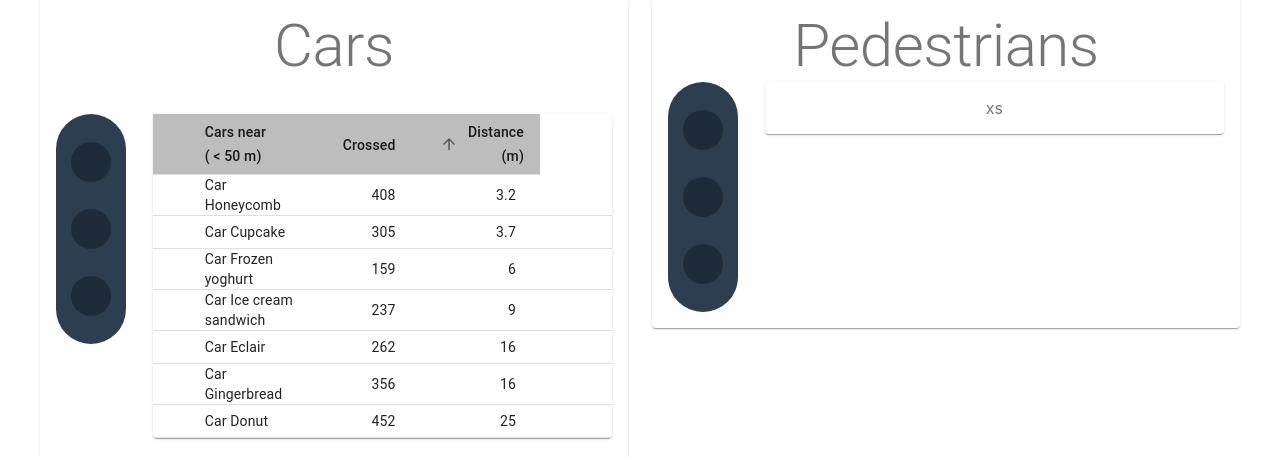
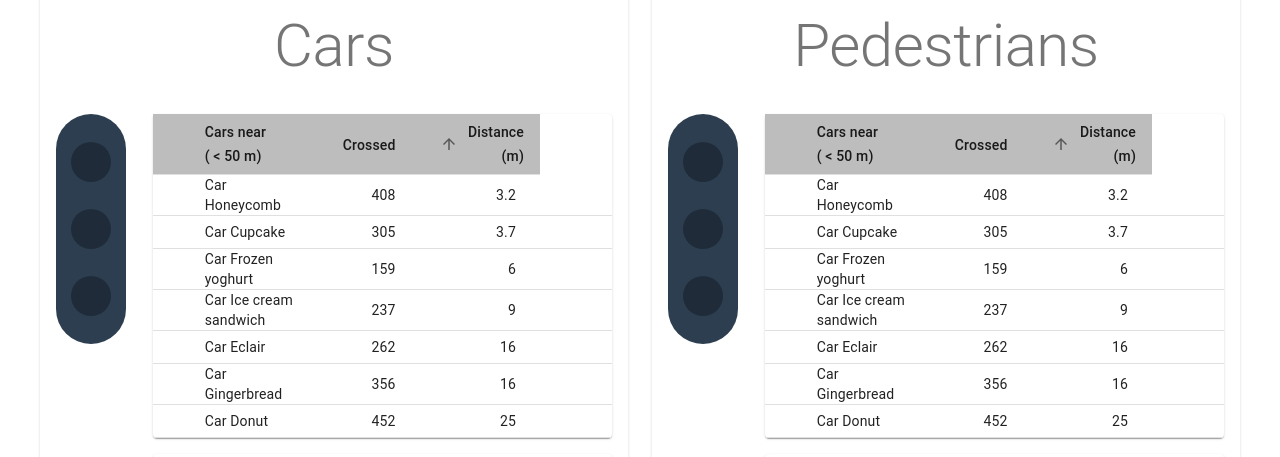
Before and after one commit to martkop12/WebEngineeringProject, a React (Create React App) app in the folder crosswalk_final/crosswalk-app/: page /crosswalks/1 in a window 1280 px wide. Shown: the part 477-934 px from the top of the page. Built offline with nearby package versions, Linux system fonts and the light colour scheme; what react-google-maps would draw is missing.

Commit message:
added modal with map, but route markes are not showing

```diff
--- a/crosswalk_final/crosswalk-app/src/components/CarsTable.js
+++ b/crosswalk_final/crosswalk-app/src/components/CarsTable.js
@@ -12,20 +12,115 @@ import TableSortLabel from '@material-ui/core/TableSortLabel';
 import Paper from '@material-ui/core/Paper';
 import FormControlLabel from '@material-ui/core/FormControlLabel';
 import Switch from '@material-ui/core/Switch';
+import Modal from '@material-ui/core/Modal';
+import Backdrop from '@material-ui/core/Backdrop';
+import CrosswalkMarker from "./CrosswalkMarker"
+import Fade from '@material-ui/core/Fade';
+import {
+  withScriptjs,
+  withGoogleMap,
+  GoogleMap,
+  Marker
+} from "react-google-maps";
+
+const MyMapComponent = withScriptjs(withGoogleMap((props) =>{
+  console.log(props.uid)
+
+  var userRoute = [
+      {
+        position : {
+            lat: "48.935134",
+            lng: "21.906828",
+            key : "123542165489",
+          }
+      },
+      {
+
+        position : {
+        lat: "48.935109",
+        lng: "21.906844",
+        key : "24545",
+      },
+    },
+    {
+
+      position : {
+        lat: "48.935077",
+        lng: "21.906847",
+        key : "3546456",
+      },
+    },
+    {
+
+      position : {
+        lat: "48.935040",
+        lng: "21.906796",
+        uid : "42453456",
+      },
+    },
+    {
+
+      position : {
+        lat: "48.935042",
+        lng: "21.906775",
+        key : "554687",
+      },
+    },
+    {
+
+      position : {
+        lat: "48.935042",
+        lng: "21.906756",
+        key : "6456456",
+      },
+    }
+  ]
+
+  console.log(userRoute)
+
+  const markers = userRoute.map( position =>
+                  <Marker
+                    key={Math.random()}
+                    position={{lat: parseFloat(position.lat), lng: parseFloat(position.lng)}}
+                  />
+                  // new Marker({position})
+                  );
+
+  return (
+        <GoogleMap
+          defaultZoom={18}
+          defaultCenter={{ lat: parseFloat(userRoute[0].position.lat), lng:parseFloat(userRoute[0].position.lng) }}
+        >
+          {props.isMarkerShown && (
+          <Marker key={Math.random()} position={{ lat: parseFloat(userRoute[0].position.lat), lng:parseFloat(userRoute[0].position.lng) }} />
+          // <Marker key={Math.random()} position={{ lat: parseFloat(userRoute[1].position.lat), lng:parseFloat(userRoute[1].position.lng) }} />
+          // <Marker key={Math.random()} position={{ lat: parseFloat(userRoute[2].position.lat), lng:parseFloat(userRoute[2].position.lng) }} />
+          // <Marker key={Math.random()} position={{ lat: parseFloat(userRoute[3].position.lat), lng:parseFloat(userRoute[3].position.lng) }} />
+          // <Marker key={Math.random()} position={{ lat: parseFloat(userRoute[4].position.lat), lng:parseFloat(userRoute[4].position.lng) }} />
+          // <Marker key={Math.random()} position={{ lat: parseFloat(userRoute[5].position.lat), lng:parseFloat(userRoute[5].position.lng) }} />
+
+          )}
+
+          {markers}
+      </GoogleMap>
+    );
+  }
+))
 
 
-function createData(name, crossed, distance, ) {
-  return { name, crossed, distance};
+function createData(uid, name, crossed, distance, ) {
+  return {uid, name, crossed, distance};
 }
 
+
 const rows = [
-  createData('Car Cupcake', 305, 3.7),
-  createData('Car Donut', 452, 25.0),
-  createData('Car Eclair', 262, 16.0),
-  createData('Car Frozen yoghurt', 159, 6.0),
-  createData('Car Gingerbread', 356, 16.0),
-  createData('Car Honeycomb', 408, 3.2),
-  createData('Car Ice cream sandwich', 237, 9.0),
+  createData(1,'Car Cupcake', 305, 3.7),
+  createData(2,'Car Donut', 452, 25.0),
+  createData(3,'Car Eclair', 262, 16.0),
+  createData(4,'Car Frozen yoghurt', 159, 6.0),
+  createData(5,'Car Gingerbread', 356, 16.0),
+  createData(6,'Car Honeycomb', 408, 3.2),
+  createData(7,'Car Ice cream sandwich', 237, 9.0),
 
 ];
 
@@ -149,7 +244,19 @@ const useStyles = makeStyles((theme) => ({
     marginBottom: theme.spacing(2),
   },
   table: {
-    minWidth: 400,
+    // minWidth: 400,
+  },
+  modal: {
+    // display: 'flex',
+    alignItems: 'center',
+    justifyContent: 'center',
+    padding: theme.spacing(2, 4, 3),
+  },
+  mapModal: {
+    backgroundColor: theme.palette.background.paper,
+    border: '2px solid #000',
+    boxShadow: theme.shadows[5],
+    padding: theme.spacing(2, 4, 3),
   },
   visuallyHidden: {
     border: 0,
@@ -164,7 +271,8 @@ const useStyles = makeStyles((theme) => ({
   },
 }));
 
-export default function EnhancedTable() {
+export default function CarsTable(props) {
+  const carsOrPedestrians = props;
   const classes = useStyles();
   const [order, setOrder] = React.useState('asc');
   const [orderBy, setOrderBy] = React.useState('distance');
@@ -202,15 +310,43 @@ export default function EnhancedTable() {
 
 
 
+ //Map modal part
+  const [open, setOpen] = React.useState(false);
+  const [uid, setUid] = React.useState(undefined);
+
+  // const handleOpen = () => {
+  //   setOpen(true);
+  // };
+
+  const handleClose = () => {
+    setUid(undefined);
+    setOpen(false);
+  };
+
+  const handleRowClick = (row) => {
+    setUid(row.uid);
+    setOpen(true);
+    console.log('We need to get the details for ', row);
+  }
+
+  // const handleModalName = () => {
+
+  //       return(<p>{props} {uid} </p>)
+
+  // }
+
+
   return (
     <div className={classes.root}>
       <Paper className={classes.paper}>
 
         <TableContainer>
           <Table
+            // onCellClick={handleCellClick()}
             className={classes.table}
             aria-labelledby="tableTitle"
             size={dense ? 'small' : 'medium'}
+
             aria-label="enhanced table"
           >
             <EnhancedTableHead
@@ -236,6 +372,7 @@ export default function EnhancedTable() {
                       tabIndex={-1}
                       key={row.name}
                       selected={isItemSelected}
+                      onClick={() => handleRowClick(row)}
                     >
                       <TableCell padding="checkbox">
 
@@ -255,10 +392,42 @@ export default function EnhancedTable() {
         </TableContainer>
 
       </Paper>
-      <FormControlLabel
+
+      <Modal
+        aria-labelledby="transition-modal-title"
+        aria-describedby="transition-modal-description"
+        className={classes.modal}
+        open={open}
+        onClose={handleClose}
+        closeAfterTransition
+        BackdropComponent={Backdrop}
+        BackdropProps={{
+          timeout: 500,
+        }}
+      >
+        <Fade in={open}>
+          <div className={classes.mapModal}>
+            <h2 id="transition-modal-title">
+            { uid}
+            </h2>
+            <MyMapComponent
+                isMarkerShown
+                lat={14}
+                lng={45}
+                uid={uid}
+                googleMapURL="https://maps.googleapis.com/maps/api/js?v=3.exp&libraries=geometry,drawing,places"
+                loadingElement={<div style={{ height: `100%` }} />}
+                containerElement={<div style={{ height: `400px` }} />}
+                mapElement={<div style={{ height: `100%` }} />}
+              />
+            <p id="transition-modal-description">react-transition-group animates me.</p>
+          </div>
+        </Fade>
+      </Modal>
+      {/* <FormControlLabel
         control={<Switch checked={dense} onChange={handleChangeDense} />}
         label="Dense padding"
-      />
+      /> */}
     </div>
   );
 }
--- a/crosswalk_final/crosswalk-app/src/components/Crosswalk.js
+++ b/crosswalk_final/crosswalk-app/src/components/Crosswalk.js
@@ -34,6 +34,9 @@ const useStyles = makeStyles((theme) => ({
   cars: {
       paddingTop: theme.spacing(4),
   },
+  pedestrians: {
+    paddingTop: theme.spacing(4),
+},
   paper: {
     padding: theme.spacing(2),
     textAlign: 'center',
@@ -212,7 +215,8 @@ export default function Crosswalk(props) {
                             })}
                         </List> */}
 
-                        <CarsTable/>
+                        <CarsTable
+                        props='cars'/>
 
                     <Paper className={classes.paper}>xs</Paper>
                     </Grid>
@@ -226,7 +230,7 @@ export default function Crosswalk(props) {
                 <Typography variant= "h2" color="textSecondary">
                     Pedestrians
                 </Typography>
-                <Grid container spacing={3}>
+                <Grid className={classes.pedestrians} container spacing={3}>
                     <Grid item xs={2}>
                         <div className={classes.trafficLightContainer}>
                             <div className={classes.trafficCircle} color="#c0392b" boxShadow="0 0 20px 5px #c0392b" ></div>
@@ -235,6 +239,7 @@ export default function Crosswalk(props) {
                         </div>
                     </Grid>
                     <Grid item xs>
+                    <CarsTable props='pedestrians'/>
                     <Paper className={classes.paper}>xs</Paper>
                     </Grid>
                 </Grid>
```
